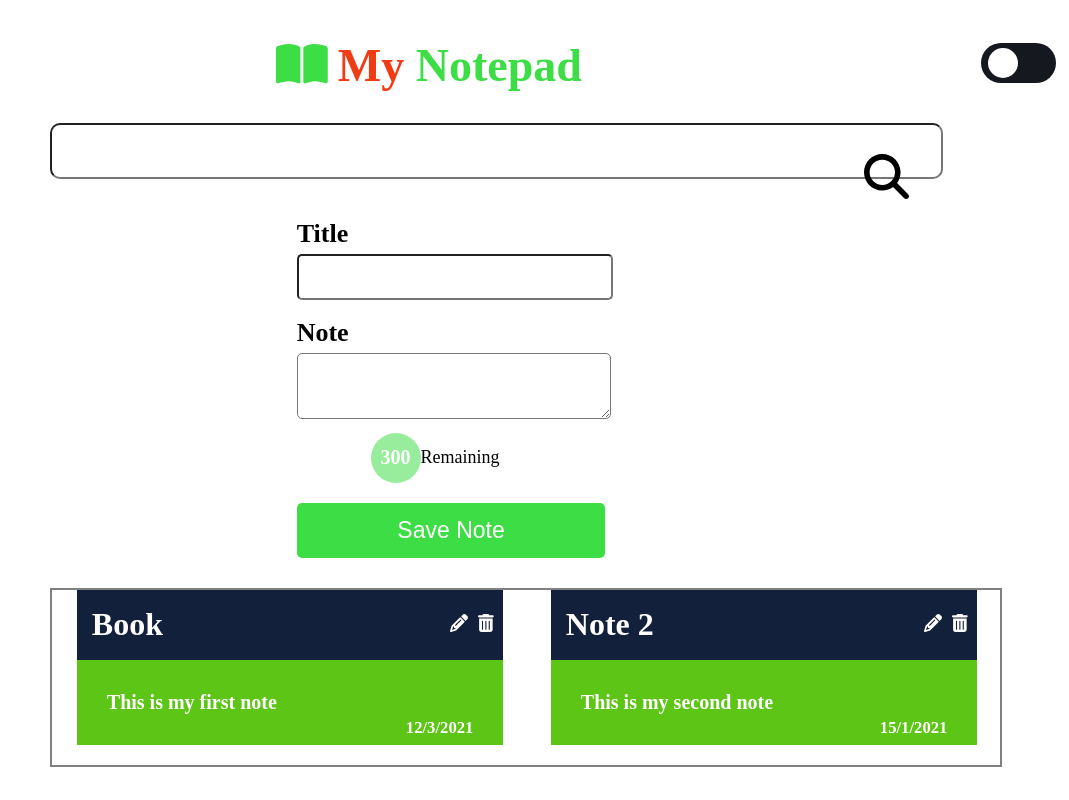
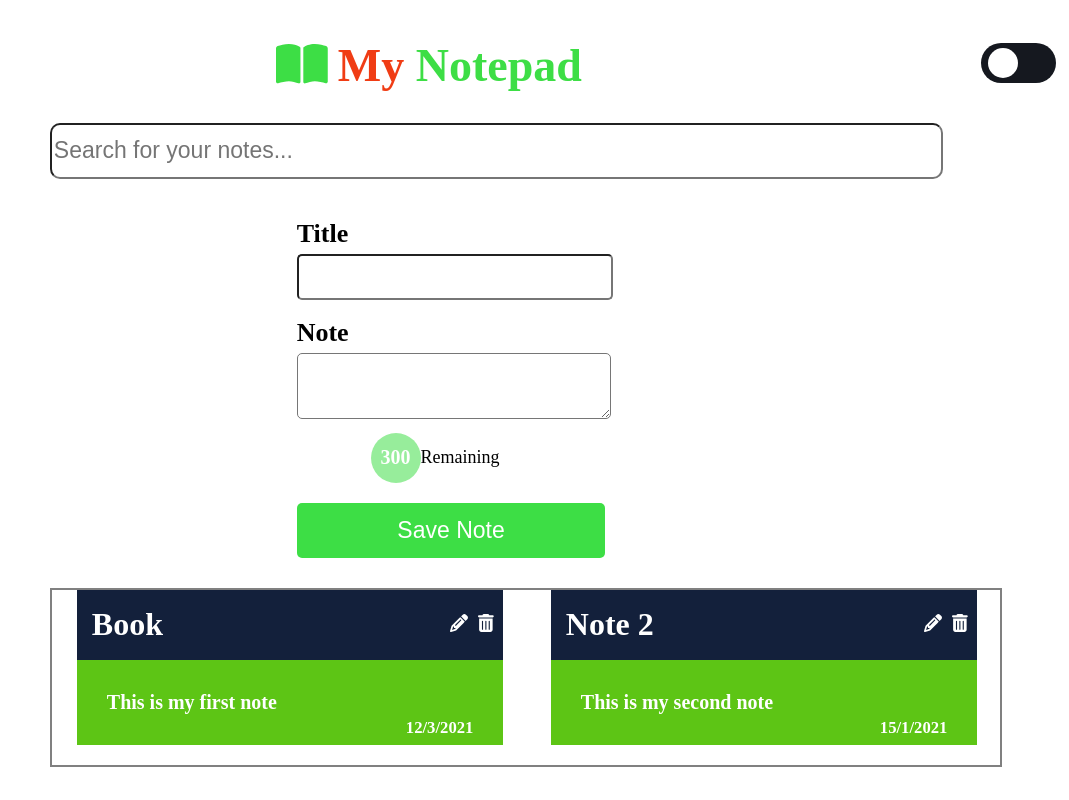
Before and after one commit to Darab-gif/React_Notepad, a React (Create React App) app: page / in a window 1280 px wide. Shown: the whole page, without its empty margins (211-1280 px from the left). Built offline with nearby package versions, Linux system fonts and the light colour scheme.

Commit message:
Removed Search component FontAwesome element

```diff
--- a/src/Note_Component/Search.css
+++ b/src/Note_Component/Search.css
@@ -17,24 +17,13 @@
   border: 2px solid #3dde45;
 }
 
-.search span {
-  position: absolute;
-  font-size: 45px;
-  left: 84%;
-  top: 19%;
-  font-weight: 100;
-}
-
 @media (max-width: 480px) {
   .search {
     display: flexbox;
     justify-content: center;
     margin-top: 20px;
   }
-  .search span {
-    left: 72%;
-    top: 21%;
-  }
+
   .search input {
     margin-left: 15%;
   }
--- a/src/Note_Component/Search.js
+++ b/src/Note_Component/Search.js
@@ -1,21 +1,15 @@
 import React from "react";
-import { library } from "@fortawesome/fontawesome-svg-core";
-import { faSearch } from "@fortawesome/free-solid-svg-icons";
-import { FontAwesomeIcon } from "@fortawesome/react-fontawesome";
+
 import "./Search.css";
 
-library.add(faSearch);
 const Search = ({ handleSearch }) => {
   return (
     <div className="search">
-      <input type="text" onChange={(ev) => handleSearch(ev.target.value)} />
-      <span>
-        <FontAwesomeIcon
-          className="font"
-          icon={faSearch}
-          style={{ fontWeight: "100" }}
-        />
-      </span>
+      <input
+        type="text"
+        onChange={(ev) => handleSearch(ev.target.value)}
+        placeholder="Search for your notes..."
+      />
     </div>
   );
 };
```
